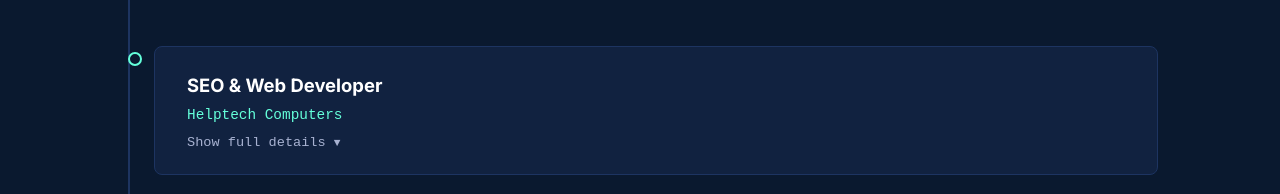
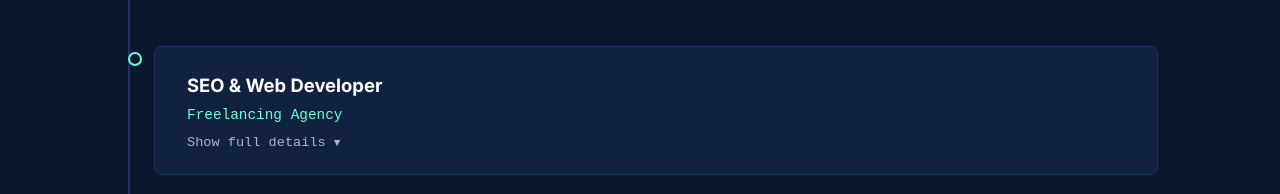
Before and after one commit to leonardojulius/leonardojulius.github.io, a React (Vite) app: page / in a window 1280 px wide. Shown: the part 2633-2827 px from the top of the page. Built offline with nearby package versions, Linux system fonts and the light colour scheme.

Commit message:
Update company name to Freelancing Agency

```diff
--- a/src/data/index.js
+++ b/src/data/index.js
@@ -102,7 +102,7 @@ export const experiences = [
     },
     {
         role: 'SEO & Web Developer',
-        company: 'Helptech Computers',
+        company: 'Freelancing Agency',
         period: 'Mar 2014 – Dec 2017',
         description: 'Spearheaded SEO and digital ad campaigns while developing and maintaining robust web systems. Engineered scalable backend solutions using the Yii2 framework and PHP, managed MySQL databases, and deployed applications on Ubuntu server environments.',
         tools: ['SEO', 'Ads', 'Yii2', 'PHP', 'MySQL', 'Ubuntu'],
```
